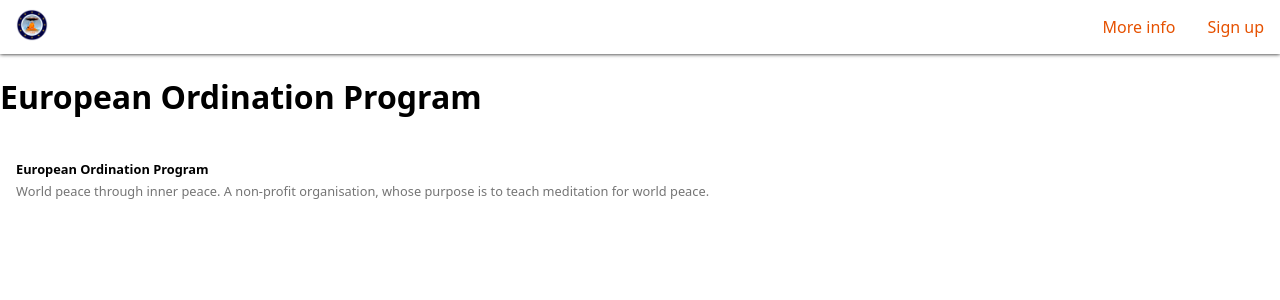
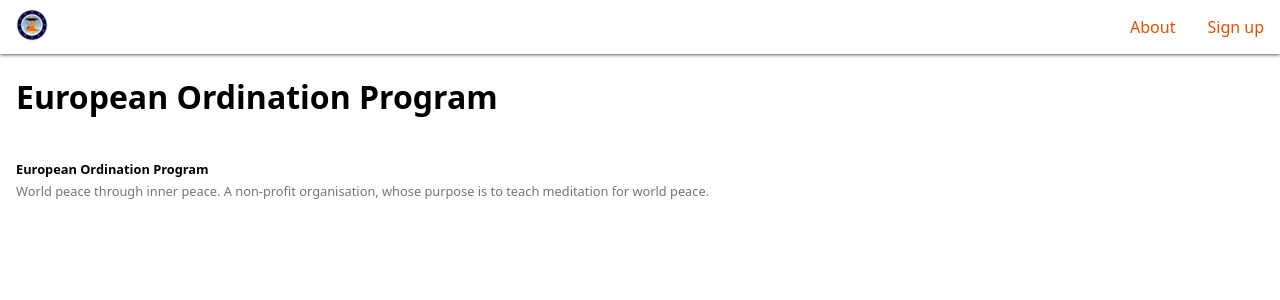
Before and after one commit to spicalous/eop-website, a Jekyll site: the page built from index.html, in a window 1280 px wide. Shown: the top 300 px of the page. Built offline with Jekyll 4.4.1, drawn with Linux system fonts in a browser that asks for light colours.

Commit message:
renamed more-info to about and added row css class

```diff
--- a/_config.yml
+++ b/_config.yml
@@ -2,7 +2,7 @@
 sass:
   sass_dir: "_scss"
 nav_list:
-  - path: more-info.html
-    nav_title: "More info"
+  - path: about.html
+    nav_title: "About"
   - path: sign-up.html
     nav_title: "Sign up"
--- /dev/null
+++ b/_scss/_layout.scss
@@ -0,0 +1,4 @@
+.row {
+  margin-left: $gutter-width;
+  margin-right: $gutter-width;
+}
--- a/_scss/includes/_footer.scss
+++ b/_scss/includes/_footer.scss
@@ -1,6 +1,6 @@
 .footer {
   font-size: 0.8rem;
-  padding: 16px;
+  padding: $gutter-width;
 
   &-title {
     font-weight: bold;
--- /dev/null
+++ b/_scss/variables/_layout.scss
@@ -0,0 +1 @@
+$gutter-width: 16px;
--- a/index.html
+++ b/index.html
@@ -2,4 +2,6 @@
 title: European Ordination Program
 layout: base
 ---
-<h1>European Ordination Program</h1>
+<div class="row">
+  <h1>European Ordination Program</h1>
+</div>
--- a/main.scss
+++ b/main.scss
@@ -3,6 +3,9 @@
 @import "reset";
 
 @import "variables/colours";
+@import "variables/layout";
 
 @import "includes/footer";
 @import "includes/nav";
+
+@import "layout";
--- a/more-info.html
+++ /dev/null
@@ -1,6 +0,0 @@
----
-title: More info - European Ordination Program
-permalink: /more-info/
-layout: base
----
-<h1>More info</h1>
--- a/sign-up.html
+++ b/sign-up.html
@@ -3,4 +3,6 @@
 permalink: /sign-up/
 layout: base
 ---
-<h1>Sign up</h1>
+<div class="row">
+  <h1>Sign up</h1>
+</div>
```
Also changed, not shown: about.html (added, +8 -0 lines).
